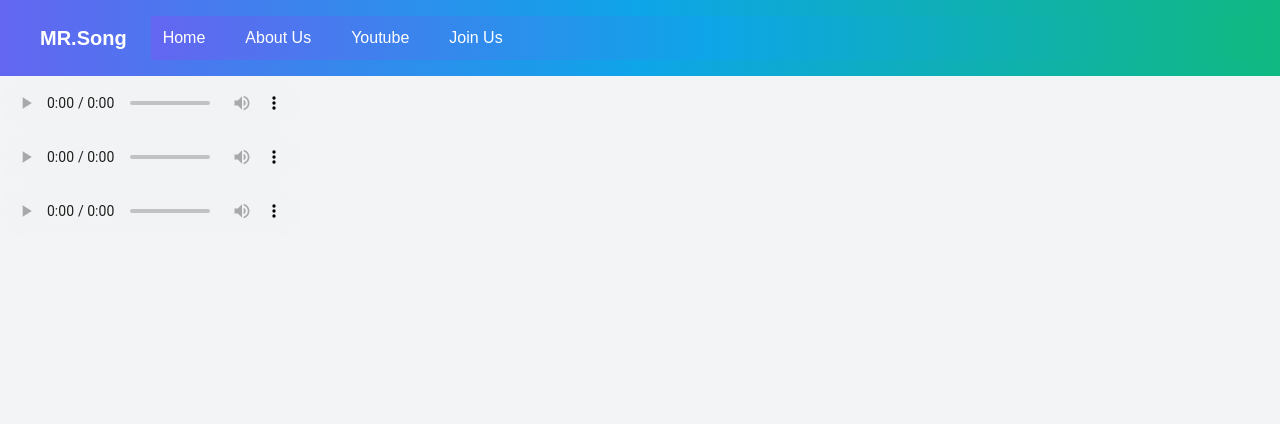
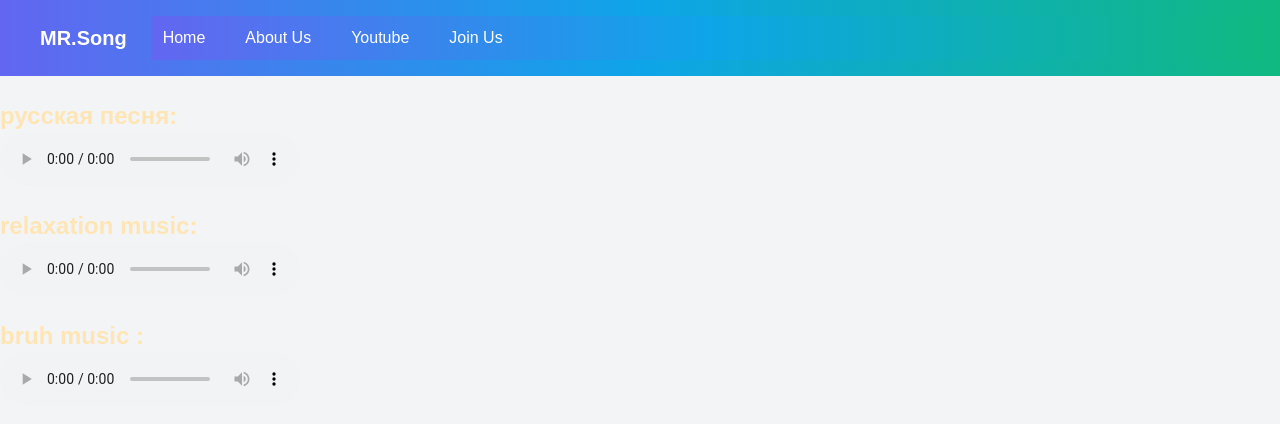
Before and after one commit to 786promax/voie.github.io, a plain HTML site: page index.html in a window 1280 px wide. Drawn offline with nearby package versions, Linux system fonts and the light colour scheme.

Commit message:
sudo fix fr

```diff
--- a/index.html
+++ b/index.html
@@ -136,14 +136,17 @@
         });
     </script>
 </body>
+<h2 style="color:#FFE5B4;" class="text-center mt-6 text-2xl font-semibold">русская песня:</h2>
 <audio src="hoho.mp3" controls>
 <p>If you are reading this, it is because your browser does not support the audio element.</p>
 </audio>
 </body>
+<h2 style="color:#FFE5B4;" class="text-center mt-6 text-2xl font-semibold">relaxation music:</h2>
 <audio src="jojo.mp3" controls>
 <p>If you are reading this, it is because your browser does not support the audio element.</p>
 </audio>
 </body>
+<h2 style="color:#FFE5B4;" class="text-center mt-6 text-2xl font-semibold">bruh music :</h2>
 <audio src="lolo.mp3" controls>
 <p>If you are reading this, it is because your browser does not support the audio element.</p>
 </audio>
```
